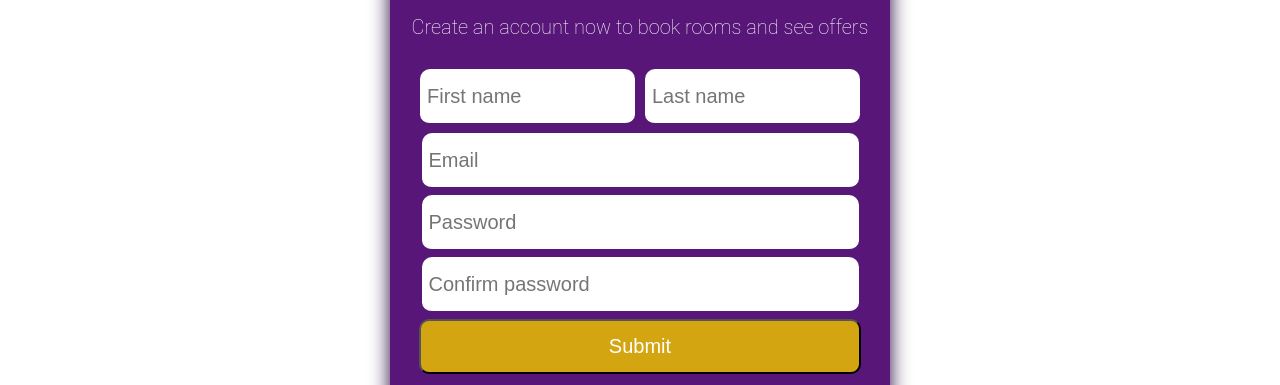
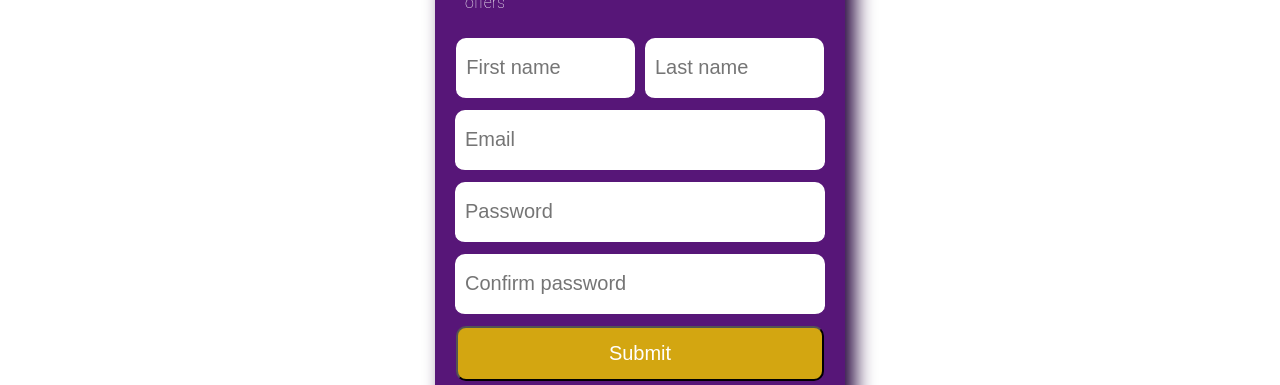
Before and after one commit to Shamsafarany/Hotel, a plain HTML site: page login.html in a window 1280 px wide. Shown: the part 339-724 px from the top of the page. Drawn offline with Linux system fonts and the light colour scheme.

Commit message:
update register form

```diff
--- a/login.html
+++ b/login.html
@@ -27,32 +27,25 @@
 
         <div class="sign-up">
             <div class="su-cont">
-                <h1>Register</h1>
-                <span>Create an account now to book rooms and see offers</span>
-                <div class="info2">
-                    <form action="#">
-                        <div class="cont10">
+              <form action="#" class="login">
+                    <h1>Register</h1>
+                    <p>Create an account now to book rooms and see offers</p>
                             <div class="name">
-                                <input type="text" placeholder="First name" required>
-                                <input type="text" placeholder="Last name" required>
+                                <input class="login-info" type="text" placeholder="First name" required>
+                                <input  class="login-info" type="text" placeholder="Last name" required>
                             </div>
 
-                            <input class="login-info" type="email" placeholder="Email" required><br>
-                            <input class="login-info"  type="password" placeholder="Password" required><br>
-                            <input class="login-info"  type="password" placeholder="Confirm password" required><br>
+                            <input class="login-info" type="email" placeholder="Email" required>
+                            <input class="login-info"  type="password" placeholder="Password" required>
+                            <input class="login-info" type="password" placeholder="Confirm password" required>
                             <button class="login-submit">Submit</button>
+                            <div class="extra-text">
+                                <span>Already have an acccount?</span>
+                                <span id="login-colored">Login</span>
                             </div>
-
-
                     </form>
 
                 </div>
-                <div class="extra-text">
-                    <span>Already have an acccount?</span>
-                    <span id="login-colored">Login</span>
-                </div>
-
-            </div>
         </div>
 </body>
 </html>
--- a/style.css
+++ b/style.css
@@ -330,63 +330,50 @@ span{
     display: flex;
     justify-content: center;
     align-items: center;
-    height: 859px;
+    min-height: 100vh;
 }
-.su-cont{
-    height: 550px;
-    border: solid black;
-    width: 100%;
-    max-width: 500px;
+
+.login{
+    background-color: rgb(87, 22, 120);
     display: flex;
     flex-direction: column;
     justify-content: center;
     align-items: center;
     border-radius: 20px;
-    background-color: rgb(87, 22, 120);
-    box-shadow:  0 4px 20px rgb(37, 4, 60);
-    border: none;
+    padding: 30px;
+    gap:10px;
+    max-width: 350px;
+    box-shadow:  10px 15px 20px rgb(37, 4, 60);
 }
-.sign-up span{
+
+
+.sign-up p{
     font-weight: 100;
-    color: white
+    color: white;
 }
 .sign-up h1{
     color: rgb(211, 166, 17);
 }
 
-.cont10{
-   display: flex;
-   justify-content: center;
-   align-items: center;
-   flex-wrap: wrap;
-   margin: 10px;
-   padding: 5px;
-}
-
 .name{
     display: flex;
     justify-content: center;
-    width: 450px;
-    margin-left: 0;
-}
-.name input{
-    width:90%;
-    padding: 7px;
-    margin: 5px;
-    border-radius: 10px;
+    align-items: center;
+    width: 105%;
+    gap:10px;
+    margin: 0;
 }
 
+
 .login-info{
-    width:90%;
-    padding: 7px;
-    margin: 3px;
+    width:100%;
+    padding: 10px;
     border-radius: 10px;
 }
 
 .login-submit{
-    width: 94%;
-    padding: 7px;
-    margin: 3px;
+    width: 105%;
+    padding: 10px;
     border-radius: 10px;
     height: 55px;
     color: white;
@@ -399,3 +386,8 @@ span{
     color: rgb(211, 166, 17);
     margin-left: 0;
 }
+
+.extra-text span{
+    color: white;
+    font-weight: 100;
+}
```
